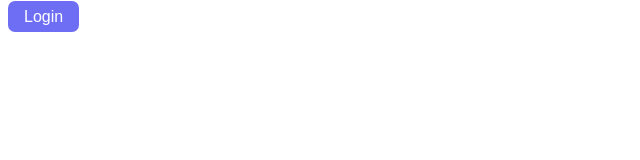
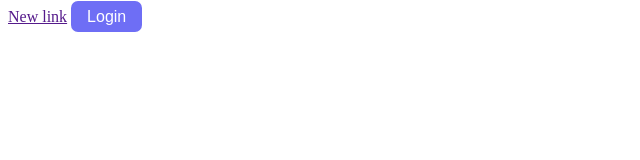
Before and after one commit to thanhhai1999/LearningCSSCodersX, a plain HTML site: page index.html in a window 1280 px wide. Shown: the whole page, without its empty margins (0-640 px from the left). Drawn offline with Linux system fonts and the light colour scheme.

```diff
--- a/index.html
+++ b/index.html
@@ -5,7 +5,7 @@
 	<link rel="stylesheet" type="text/css" href="./style.css">
 </head>
 <body>
-
+	<a href="">New link</a>
 	<a href="" class="button-link">Login</a>
 </body>
 </html>
```
